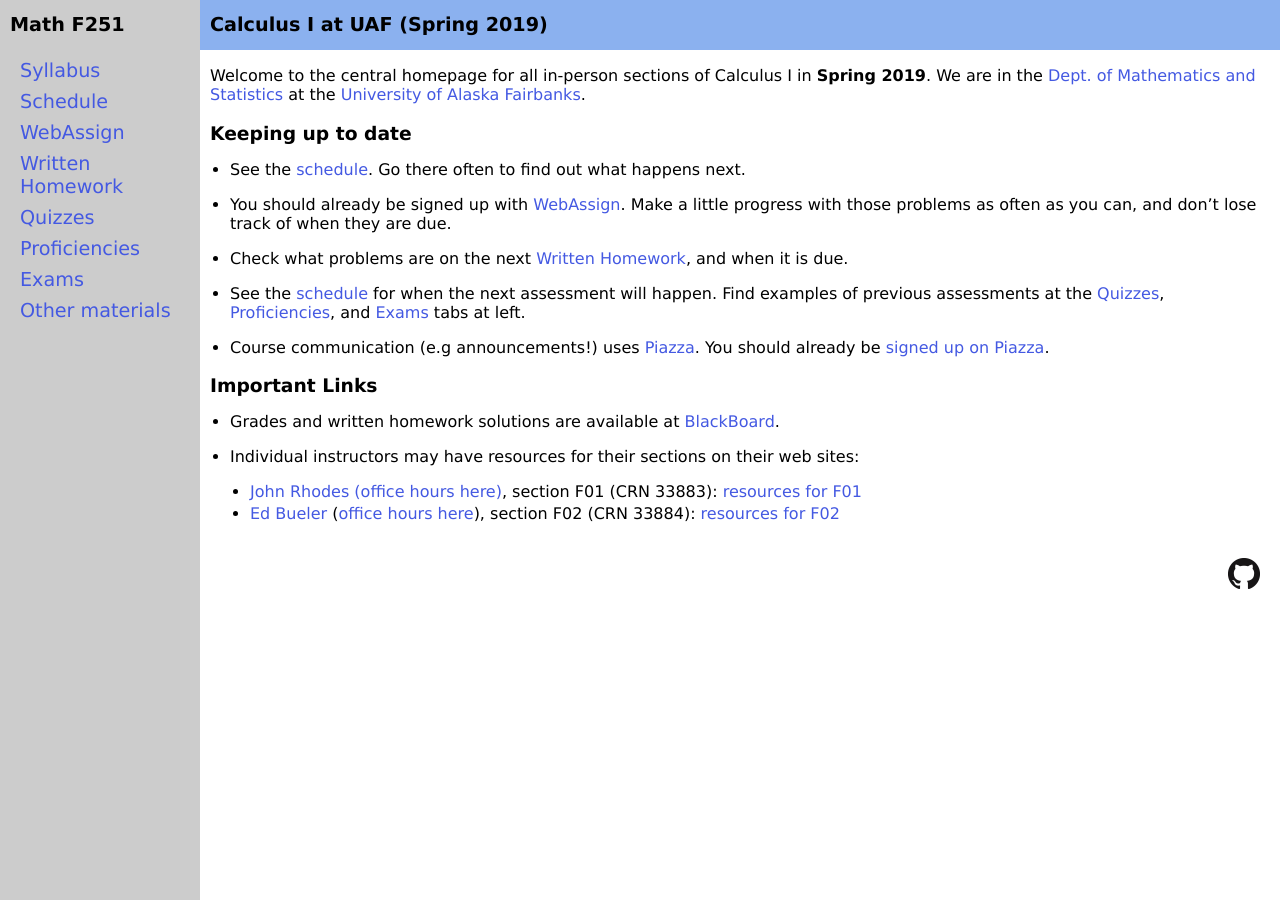
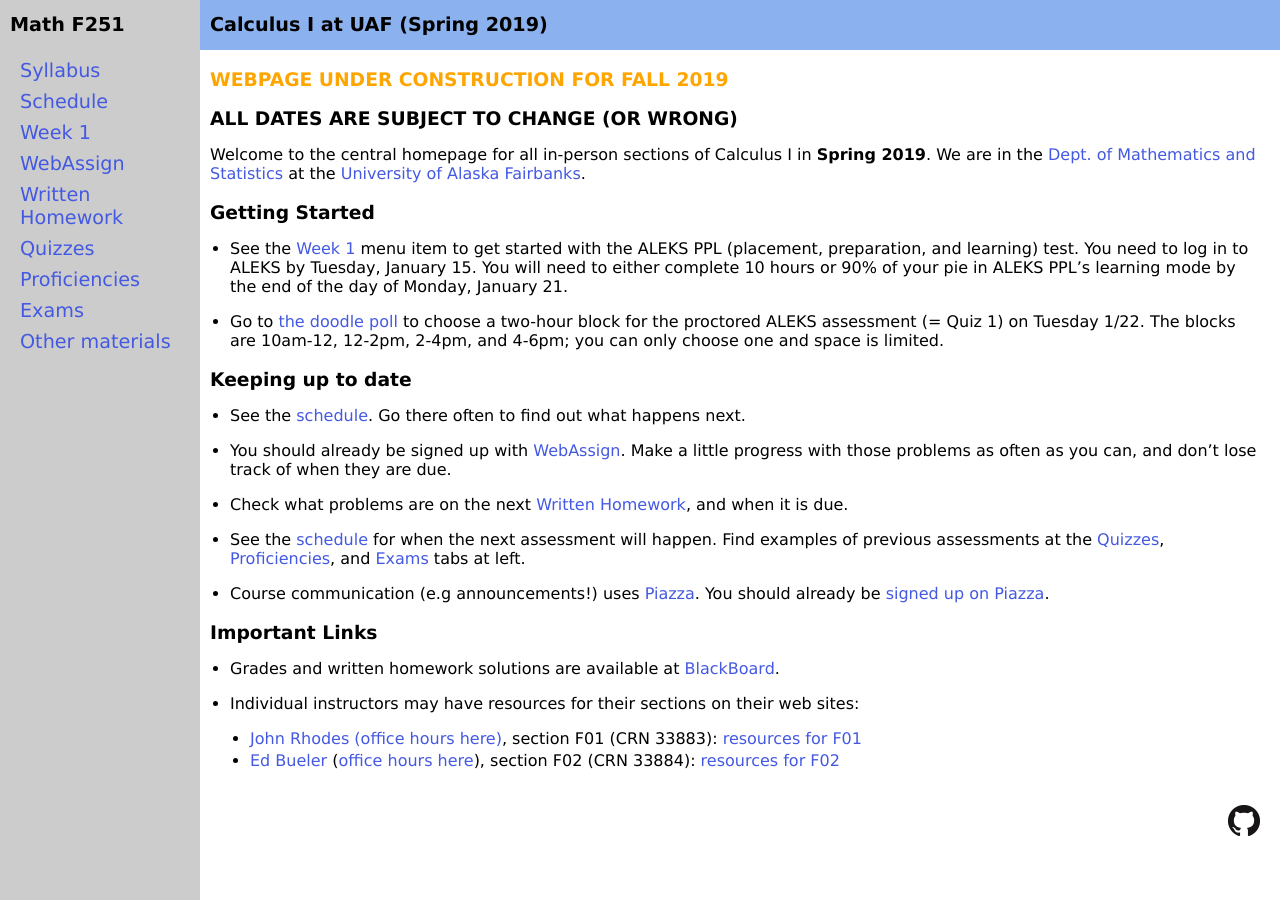
Before and after one commit to uaf-math/calc1, a Jekyll site: the page built from index.md, in a window 1280 px wide. Built offline with Jekyll 4.4.1, drawn with Linux system fonts in a browser that asks for light colours.

Commit message:
Put back "Week 1" tab item.  Add "UNDER CONSTRUCTION" to main page and Week 1 page.

```diff
--- a/_data/toc.yaml
+++ b/_data/toc.yaml
@@ -8,8 +8,8 @@ docs:
 - title: Schedule
   url: assets/general/Spring2019/MATH251-Schedule.pdf
 
-#- title: Week 1
-#  url: week1.html
+- title: Week 1
+  url: week1.html
 
 - title: WebAssign
   url: webassign.html
--- a/index.md
+++ b/index.md
@@ -3,9 +3,17 @@ layout: course-page
 title: Math F251 Calculus I
 ---
 
+### <span style="color:orange">WEBPAGE UNDER CONSTRUCTION FOR FALL 2019</span>
+
+### ALL DATES ARE SUBJECT TO CHANGE (OR WRONG)
+
 Welcome to the central homepage for all in-person sections of Calculus I in **Spring 2019**.  We are in the [Dept. of Mathematics and Statistics](http://www.uaf.edu/dms/) at the [University of Alaska Fairbanks](http://www.uaf.edu/).
 
-<!-- ### Getting Started-->
+### Getting Started
+
+* See the [Week 1](week1) menu item to get started with the ALEKS PPL (placement, preparation, and learning) test.  You need to log in to ALEKS by Tuesday, January 15.  You will need to either complete 10 hours or 90% of your pie in ALEKS PPL's learning mode by the end of the day of Monday, January 21.
+
+* Go to [the doodle poll](https://doodle.com/poll/cr28umftgm2be6f5) to choose a two-hour block for the proctored ALEKS assessment (= Quiz 1) on Tuesday 1/22.  The blocks are 10am-12, 12-2pm, 2-4pm, and 4-6pm; you can only choose one and space is limited.
 
 ### Keeping up to date
 
```
Also changed, not shown: other parts of index.md (+0 -5 lines), week1.md (+4 -0 lines).
